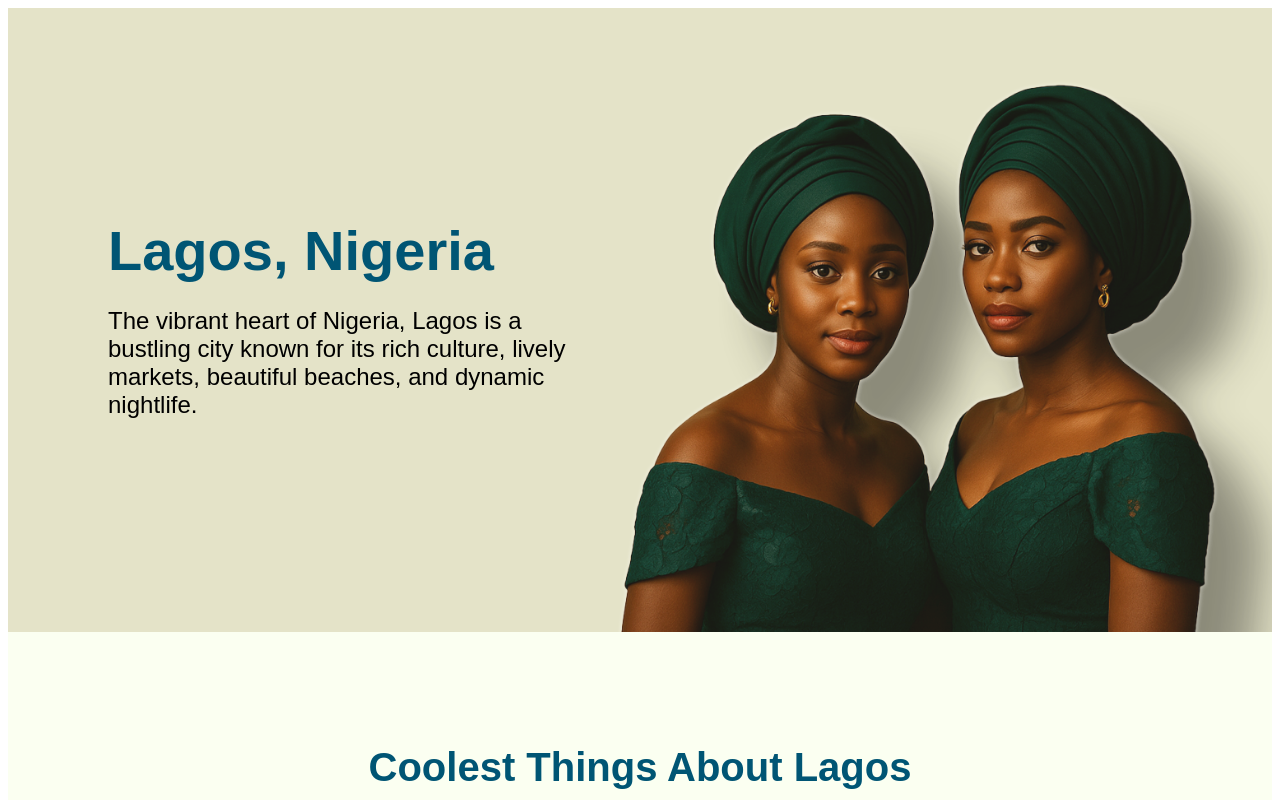
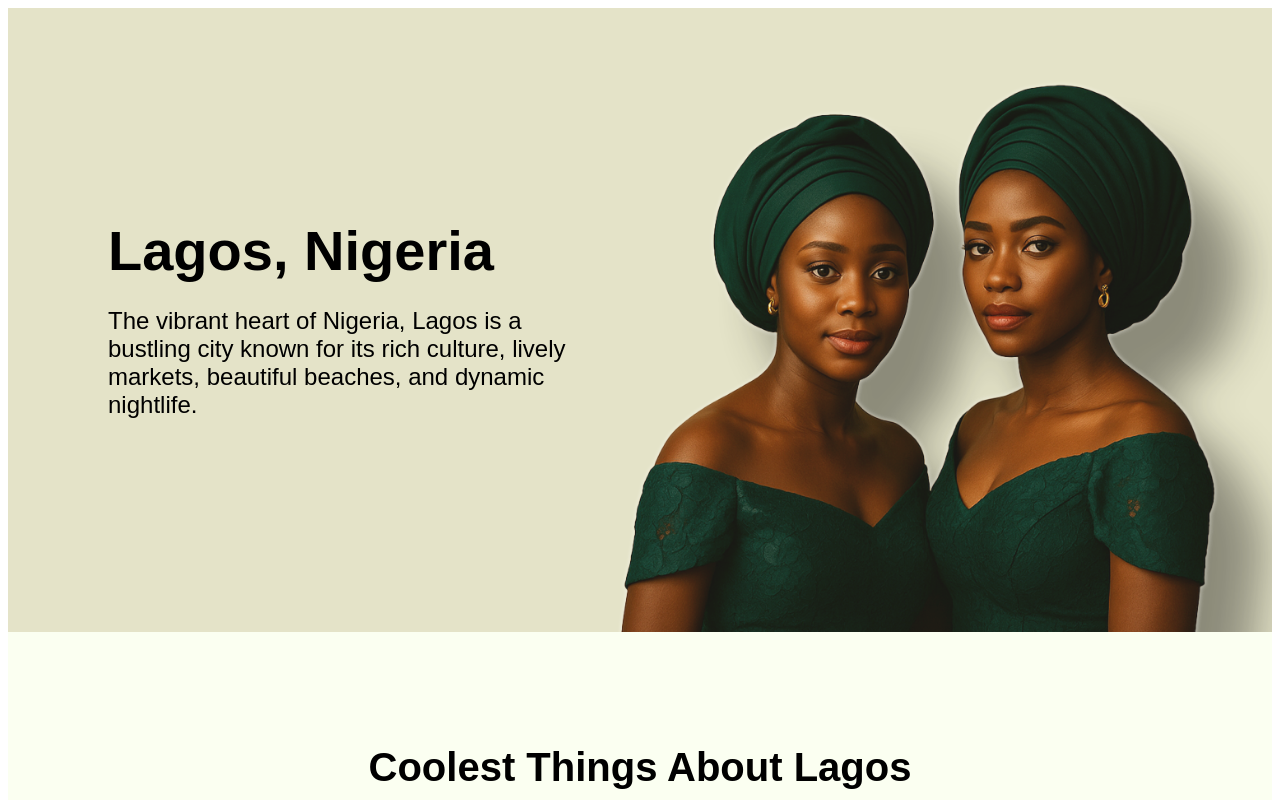
Before and after one commit to mr4leo/hometown-homepage, a plain HTML site: page index.html in a window 1280 px wide. Shown: the top 800 px of the page. Drawn offline with Linux system fonts and the light colour scheme.

Commit message:
Update styles.css

```diff
--- a/styles.css
+++ b/styles.css
@@ -5,9 +5,9 @@ body {
 
 /* Classes */
 
-h1, h2, h3 {
+/* h1, h2, h3 {
     color: #005574;
-}
+} */
 
 .hero {
     display: flex;
```
